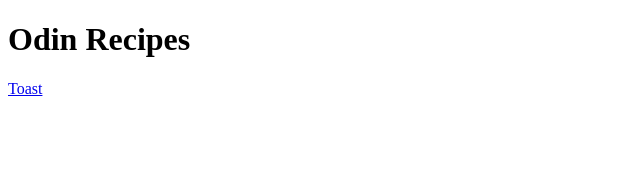
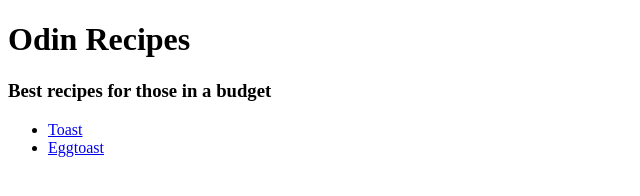
Before and after one commit to 0peppino0/odin-recipes, a plain HTML site: page index.html in a window 1280 px wide. Shown: the whole page, without its empty margins (0-640 px from the left). Drawn offline with Linux system fonts and the light colour scheme.

Commit message:
add eggtoast.html

```diff
--- a/index.html
+++ b/index.html
@@ -7,6 +7,10 @@
 
     <body>
         <h1>Odin Recipes</h1>
-        <a href="./recipes/toast.html">Toast</a>
+        <h3>Best recipes for those in a budget</h3>
+            <ul>
+                <li><a href="./recipes/toast.html">Toast</a></li>
+                <li><a href="./recipes/eggtoast.html">Eggtoast</a></li>
+            </ul>
     </body>
 </html>
```
